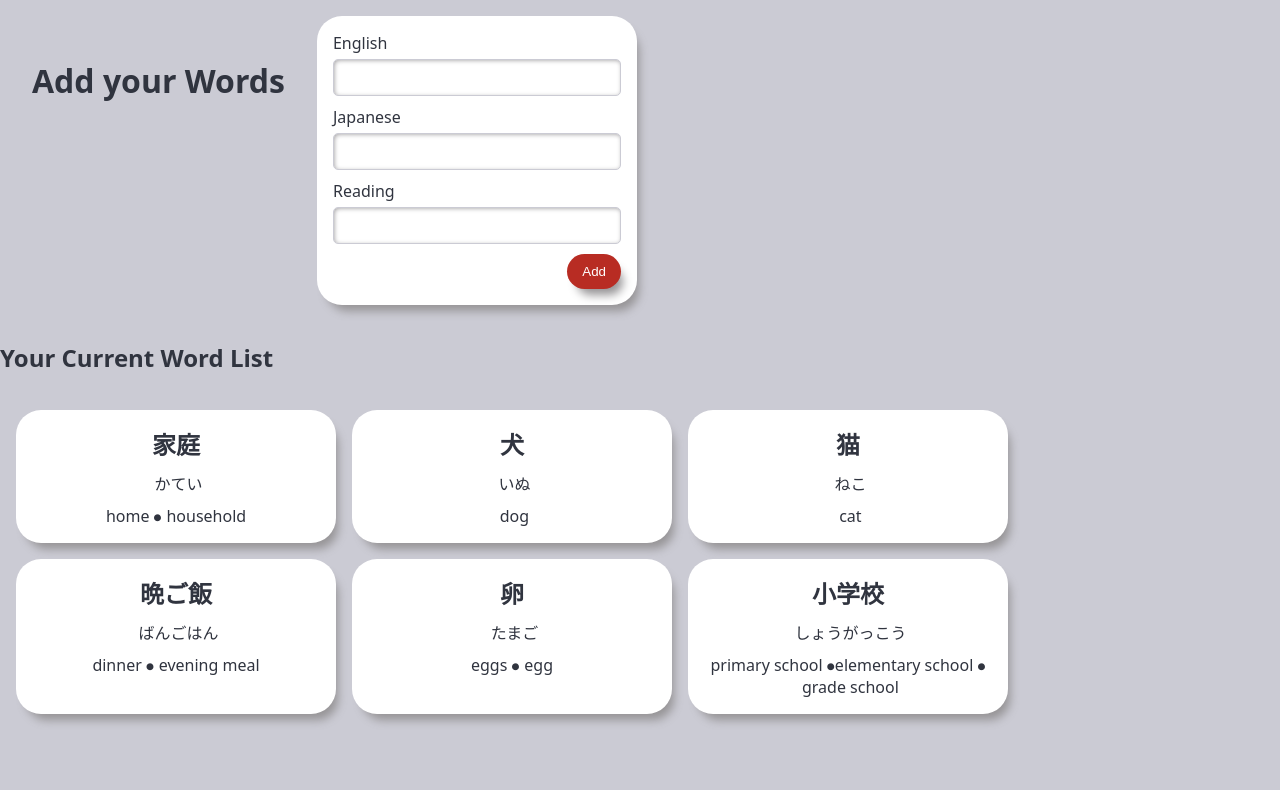
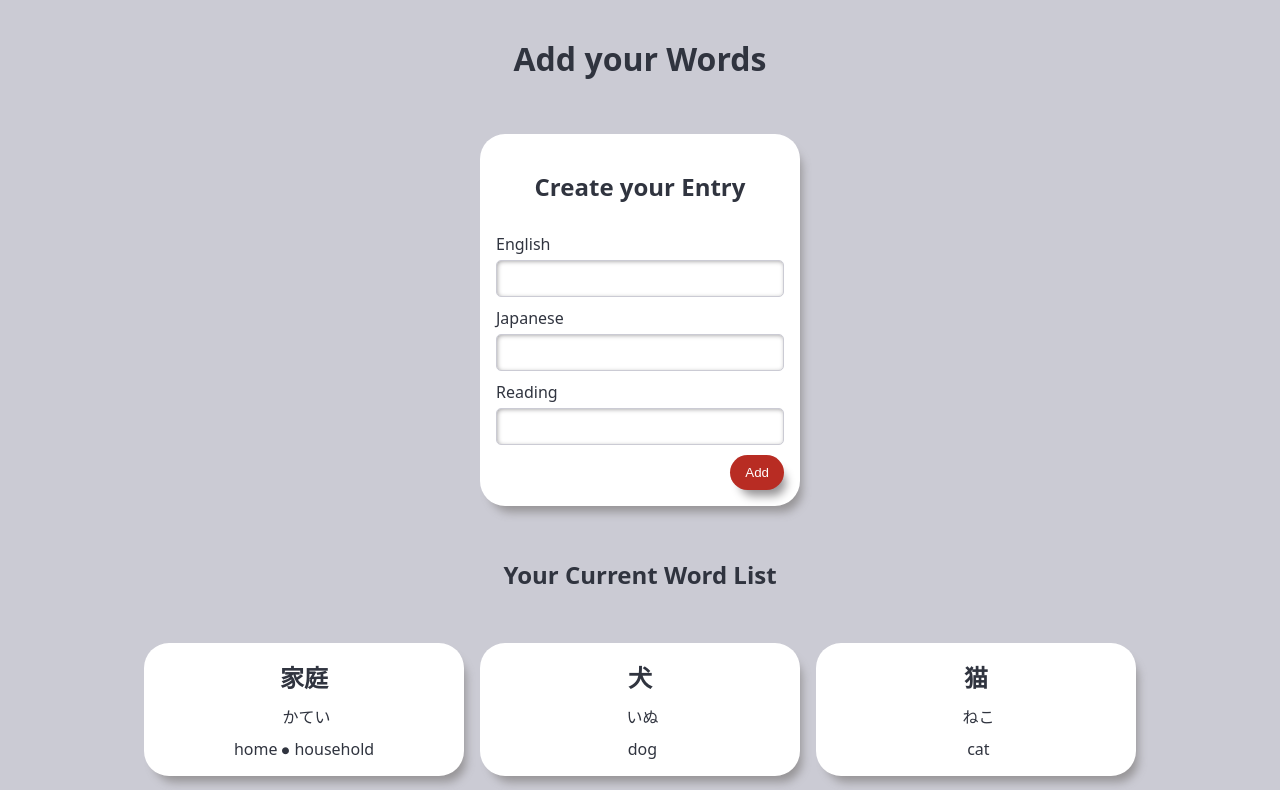
Before and after one commit to JudithRe/capstone-flashcard-dictionary, a Next.js app: page /add in a window 1280 px wide. Shown: the top 790 px of the page. Built offline with nearby package versions, Linux system fonts and the light colour scheme.

Commit message:
add readability and fix errors

```diff
--- a/components/AddEntryForm/index.js
+++ b/components/AddEntryForm/index.js
@@ -2,46 +2,52 @@ import { styled } from "styled-components";
 import { StyledCard } from "../StyledComponents/StyledCard";
 import { StyledSection } from "../StyledComponents/StyledSection";
 import Heading from "../PageHeading";
-import * as wanakana from "wanakana";
+import { convertToKana } from "@/utils/helperFunctions.js";
 
-function AddEntryForm({ handleAddEntry, createNewEntryList }) {
+function AddEntryForm({ handleAddEntry }) {
   function handleFormSubmit(event) {
     event.preventDefault();
+    const form = event.target;
 
-    const formData = new FormData(event.target);
+    const formData = new FormData(form);
     const newEntry = Object.fromEntries(formData);
 
     handleAddEntry({ newEntry });
 
-    event.target.reset();
-    event.target.enInput.focus();
+    form.reset();
+    form.englishInput.focus();
   }
 
   return (
     <StyledSection>
-      <Heading id="add-form-title" PageTitle="Add your Words" />
       <StyledCard>
+        <h2 className="inherit-background-color">Create your Entry</h2>
         <StyledForm
           onSubmit={handleFormSubmit}
           aria-labelledby="add-form-title"
         >
-          <label htmlFor="enInput">English</label>
-          <input type="text" id="enInput" name="enInput" required />
-          <label htmlFor="jpInput">Japanese</label>
-          <input
-            onChange={(event) => {
-              event.target.value = wanakana.toKana(event.target.value); //To change input to JP Characters directly
-            }}
+          <StyledFormLabel htmlFor="english-input">English</StyledFormLabel>
+          <StyledFormInput
             type="text"
-            id="jpInput"
-            name="jpInput"
+            id="english-input"
+            name="englishInput"
             required
           />
-          <label htmlFor="reading">Reading</label>
-          <input
-            onChange={(event) => {
-              event.target.value = wanakana.toKana(event.target.value); //To change input to JP Characters directly
-            }}
+          <StyledFormLabel htmlFor="japanese-input">Japanese</StyledFormLabel>
+          <StyledFormInput
+            onChange={(event) =>
+              (event.target.value = convertToKana(event.target.value))
+            }
+            type="text"
+            id="japanese-input"
+            name="japaneseInput"
+            required
+          />
+          <StyledFormLabel htmlFor="reading">Reading</StyledFormLabel>
+          <StyledFormInput
+            onChange={(event) =>
+              (event.target.value = convertToKana(event.target.value))
+            }
             type="text"
             id="reading"
             name="reading"
@@ -59,20 +65,20 @@ const StyledForm = styled.form`
   flex-direction: column;
   gap: 10px;
   width: 100%;
+`;
 
-  & label {
+const StyledFormLabel = styled.label`
   background-color: inherit;
   margin-bottom: -5px;
   font-weight: 500;
-  }
+`;
 
-  & input {
+const StyledFormInput = styled.input`
   background-color: inherit;
   padding: 10px;
   border: 1px solid var(--light-grey);
   border-radius: 5px;
   box-shadow: inset var(--inset-box-shadow);
-  }
 `;
 
 const StyledSubmitButton = styled.button`
--- a/components/StyledComponents/StyledCard.js
+++ b/components/StyledComponents/StyledCard.js
@@ -1,4 +1,4 @@
-const { styled } = require("styled-components");
+import { styled } from "styled-components";
 
 export const StyledCard = styled.section`
   display: flex;
--- a/components/StyledComponents/StyledSection.js
+++ b/components/StyledComponents/StyledSection.js
@@ -3,6 +3,7 @@ import { styled } from "styled-components";
 export const StyledSection = styled.section`
   padding: 1rem;
   display: flex;
+  justify-content: center;
   flex-wrap: wrap;
   gap: 1rem;
 `;
--- a/pages/_app.js
+++ b/pages/_app.js
@@ -6,20 +6,19 @@ export default function App({ Component, pageProps }) {
   const [wordList, setWordList] = useState(dummyData);
 
   function handleAddEntry({ newEntry }) {
-    const { jpInput, reading, enInput } = newEntry;
-    setWordList([
-      {
+    const { japaneseInput, reading, englishInput } = newEntry;
+    const newEntryObject = {
       isDictionaryEntry: false,
-        slug: jpInput,
+      slug: japaneseInput,
       japanese: [
         {
-            word: jpInput,
+          word: japaneseInput,
           reading: reading,
         },
       ],
       senses: [
         {
-            english_definitions: [enInput],
+          english_definitions: [englishInput],
         },
       ],
 
@@ -32,9 +31,9 @@ export default function App({ Component, pageProps }) {
         ease: 2.5,
         streak: 0,
       },
-      },
-      ...wordList,
-    ]);
+    };
+
+    setWordList([newEntryObject, ...wordList]);
   }
 
   return (
--- a/pages/add/index.js
+++ b/pages/add/index.js
@@ -1,12 +1,17 @@
 import AddEntryForm from "@/components/AddEntryForm";
 import EntriesContainer from "@/components/EntriesContainer";
+import Heading from "@/components/PageHeading";
+import { StyledSection } from "@/components/StyledComponents/StyledSection";
 
 export default function AddEntries({ handleAddEntry, wordList }) {
   return (
     <>
+      <Heading id="add-form-title" PageTitle="Add your Words" />
       <AddEntryForm handleAddEntry={handleAddEntry} />
-      <h2>Your Current Word List</h2>
-      <EntriesContainer wordList={wordList} />
+      <StyledSection>
+        <h2>Your Current Word List</h2>
+        <EntriesContainer wordList={wordList} />
+      </StyledSection>
     </>
   );
 }
--- a/styles.js
+++ b/styles.js
@@ -30,4 +30,8 @@ export default createGlobalStyle`
     margin: 0;
     font-family: system-ui;
   }
+
+  .inherit-background-color {
+  background-color: inherit;
+}
 `;
--- /dev/null
+++ b/utils/helperFunctions.js
@@ -0,0 +1,5 @@
+import * as wanakana from "wanakana";
+
+export function convertToKana(textInput) {
+  return wanakana.toKana(textInput); //To change input to JP Characters directly
+}
```
Lines whose indentation alone changed are shown as unchanged.
